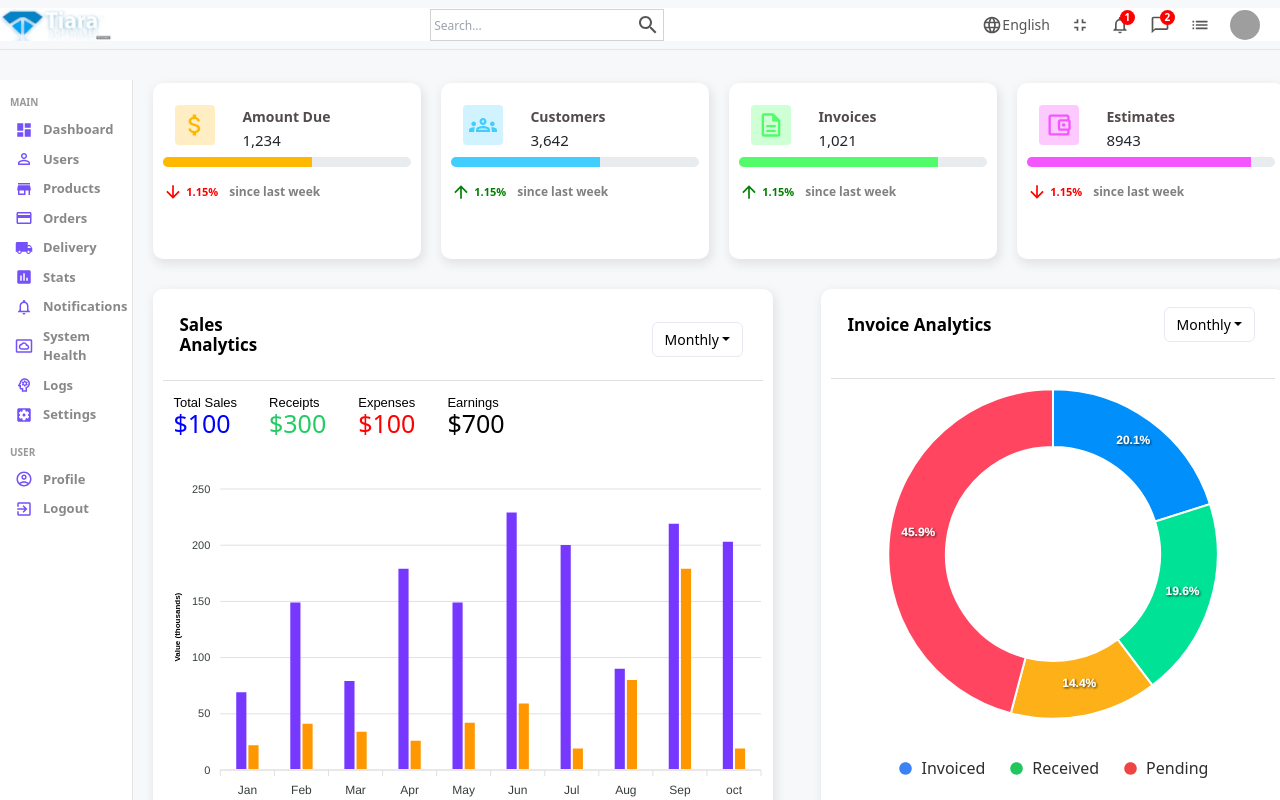
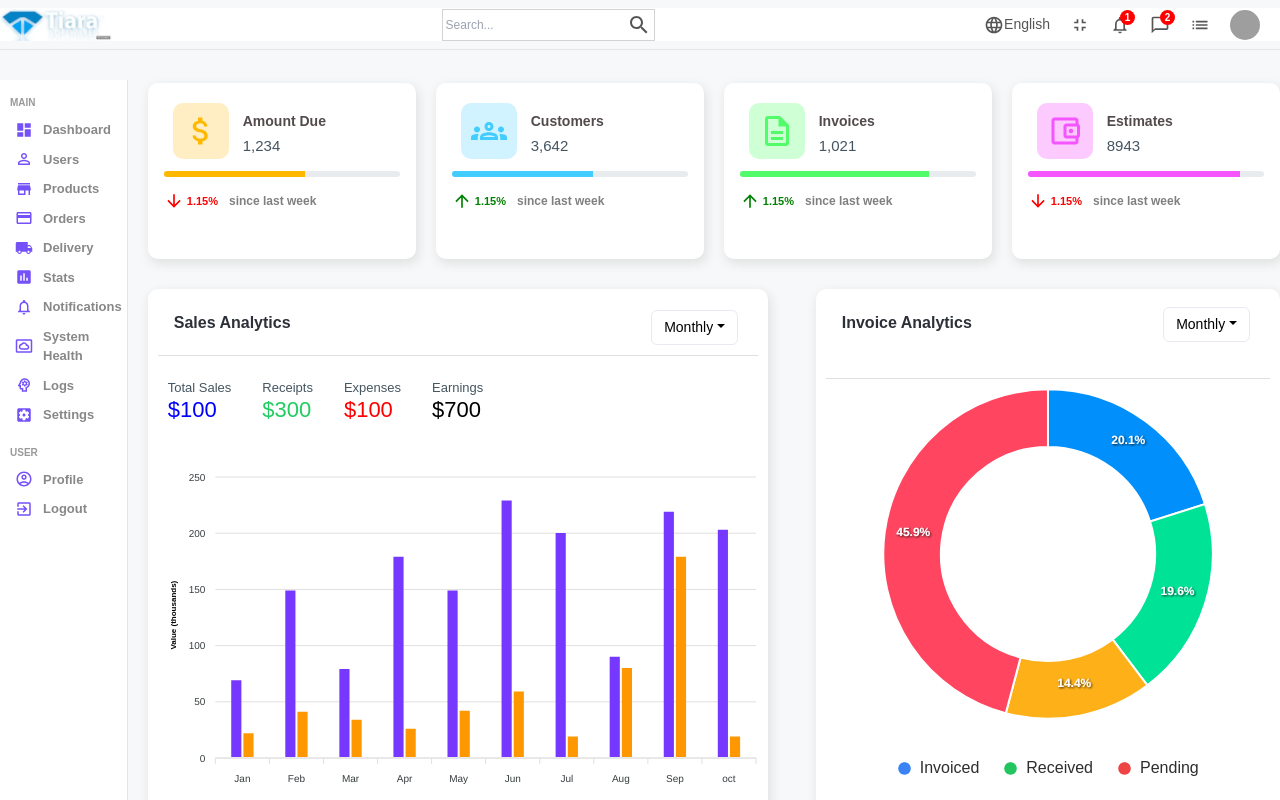
Before and after one commit to monika700557/my-app-1, a React (Create React App) app: page / in a window 1280 px wide. Shown: the top 800 px of the page. Built offline with nearby package versions, Linux system fonts and the light colour scheme; grey boxes are pictures that could not be loaded.

Commit message:
chnage in widget.css

```diff
--- a/public/index.html
+++ b/public/index.html
@@ -20,7 +20,7 @@
 
     </style>
   </head>
-  <body style="background-color: #f7f8f9;">
+  <body style="background-color: #f7f8f9; font-family:  circularstd, sans-serif; color: #455560;">
     <noscript>You need to enable JavaScript to run this app.</noscript>
     <div id="root"></div>
 
--- a/src/components/chart/chart.scss
+++ b/src/components/chart/chart.scss
@@ -10,11 +10,12 @@
 
 
     .title {
-      font-size: 17px;
-    font-weight: 600;
-    padding: 1rem;
-    color: black;
-    width: 100%;
+      font-size: 1em;
+      font-weight: 600;
+      padding: 1rem;
+      color: #2c3038;
+      width: 100%;
+      line-height: 1rem;
     }
 
     .chartGrid {
--- a/src/components/featured/Featured.jsx
+++ b/src/components/featured/Featured.jsx
@@ -42,7 +42,7 @@ const Featured = () => {
           style: {
             color: '#000',
             fontSize: '8px',
-            fontFamily: 'Arial',
+            fontFamily: 'circularstd, sans-serif',
 
           },
 
@@ -131,6 +131,8 @@ const Featured = () => {
           width="600"
 
 
+
+
         />
       </div>
     </div>
--- a/src/components/featured/featured.scss
+++ b/src/components/featured/featured.scss
@@ -14,11 +14,12 @@
       border-bottom: 1px solid rgba(0, 0, 0, .125) !important;
 
       .title {
-        font-size: 17px;
+        font-size: 1em;
         font-weight: 600;
         padding: 1rem;
-        color: black;
-        width: 10rem;
+        color: #2c3038;
+        width: 100%;
+        line-height: 1rem;
 
     }
     }
@@ -99,22 +100,29 @@
   }
 
 
-  .body-header{
+  .body-header {
     display: flex;
-    gap: 32px;
+    gap: 31px;
     top: 30px;
     padding: 10px;
+    margin-top: 10px;
+    flex-direction: row;
+    font-family: circularstd, sans-serif;
   }
   .body-header-text{
-    line-height: 20px;
+    line-height: 22px;
   }
   .body-header-span{
     font-family: circularstd, sans-serif;
     font-size: 13px;
-    font-weight: 400;
-    color: black;
+    font-weight: 500;
+
   }
   p.body-header-p {
-    font-size: 25px;
+    font-size: 22px;
     font-weight: 500;
+  }
+  .apexcharts-text tspan {
+    font-family: inherit;
+    font-size: 10px;
 }
--- a/src/components/widget/Widget.jsx
+++ b/src/components/widget/Widget.jsx
@@ -24,9 +24,11 @@ const Widget = ({ type }) => {
             style={{
               color: "#ffb800",
               backgroundColor: "#ffeec3",
-              fontSize: '40px',
-              borderRadius: "4px",
-              padding: "6px"
+              fontSize: '1.875rem',
+              borderRadius: "10px",
+              padding: "10px",
+              height: "3.5rem",
+              width: "3.5rem"
             }}
           />
         ),
@@ -59,9 +61,11 @@ const Widget = ({ type }) => {
             style={{
               backgroundColor: "#d1f3ff",
               color: "#42cdff",
-              fontSize: '40px',
-              borderRadius: "4px",
-              padding: "6px",
+              fontSize: '1.875rem',
+              borderRadius: "10px",
+              padding: "10px",
+              height: "3.5rem",
+              width: "3.5rem"
             }}
             />
           ),
@@ -89,7 +93,11 @@ const Widget = ({ type }) => {
         icon: (
           <DescriptionOutlinedIcon
             className="icon"
-            style={{ backgroundColor: "#ceffd5", color: "#52fb6a", fontSize: '40px', borderRadius: "4px" , padding: "6px" }}
+            style={{ backgroundColor: "#ceffd5", color: "#52fb6a",  fontSize: '1.875rem',
+              borderRadius: "10px",
+              padding: "10px",
+              height: "3.5rem",
+              width: "3.5rem" }}
           />
         ),
         progress: 80,
@@ -120,9 +128,11 @@ const Widget = ({ type }) => {
             style={{
               backgroundColor: "#fccaff",
               color: "#f555ff",
-              fontSize: '40px',
-              borderRadius: "4px",
-              padding: "6px",
+              fontSize: '1.875rem',
+              borderRadius: "10px",
+              padding: "10px",
+              height: "3.5rem",
+              width: "3.5rem"
             }}
           />
         ),
--- a/src/components/widget/widget.scss
+++ b/src/components/widget/widget.scss
@@ -1,14 +1,14 @@
 .widget {
     display: block;
     justify-content: space-between;
-    flex: 1;
-    padding: 10px;
-    -webkit-box-shadow: 2px 4px 10px 1px rgba(0, 0, 0, 0.47);
+    /* flex: 1 1; */
+    padding: 1rem;
     box-shadow: 2px 4px 10px 1px rgba(201, 201, 201, 0.47);
     border-radius: 10px;
     height: 22vh;
     background-color: white;
     position: relative;
+    width: 100%;
 
     .widget_icon{
       align-items: center;
@@ -20,6 +20,7 @@
     justify-content: center;
     text-align: center;
     width: 4rem;
+    padding-left: 10px;
 }
     .left{
       margin-left: 15px;
@@ -56,11 +57,13 @@
 /* Ensure this is within your widget.scss */
 .progress {
   width: 100%;
-  height: 10px !important /* Change this to the desired height */
+  height: 6px !important /* Change this to the desired height */
 }
-
+.progress-list{
+  margin-top: 0.5rem;
+}
 .progress-container .progress-bar {
-  height: 10px !important; /* Ensure the height is enforced */
+  height: 6px !important; /* Ensure the height is enforced */
 }
 
 .user-progress-bar .progress-bar {
@@ -78,7 +81,10 @@
 .balance-progress-bar .progress-bar {
   background-color: #f555ff;
 }
-
+.widget_icon{
+  width: 3.5rem;
+  height: 3.5rem
+}
 
 .text-value {
   margin-top: 11px;
@@ -89,3 +95,11 @@
   font-size: 12px;
   color: gray;
 }
+
+.left_amount {
+  color: #455560;
+    font-size: 18px;
+    /* font-weight: 600; */
+    line-height: 1.5rem;
+    font-family: circularstd, sans-serif;
+}
```
